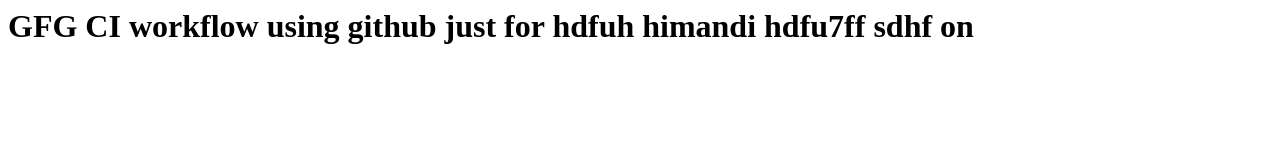
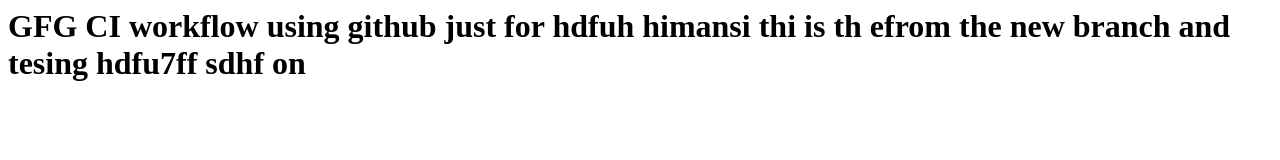
Before and after one commit to HimansiD55/cicd-workflow, a website: page index.html in a window 1280 px wide. Drawn offline with Linux system fonts and the light colour scheme.

Commit message:
Update index.html

```diff
--- a/index.html
+++ b/index.html
@@ -2,7 +2,7 @@
 
 <body>
 
-      <h1>GFG CI workflow using github just for hdfuh himandi hdfu7ff sdhf on</h1>
+      <h1>GFG CI workflow using github just for hdfuh himansi thi is th efrom the new branch and tesing  hdfu7ff sdhf on</h1>
 </body>
 
 </html>
```
